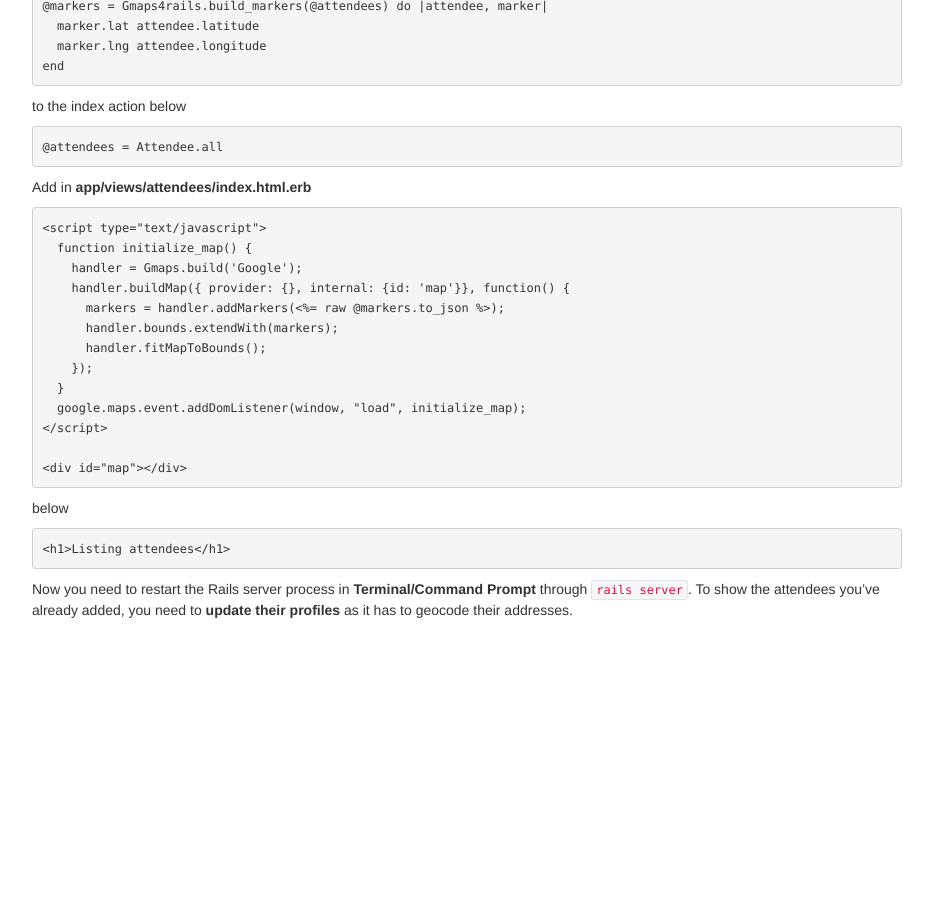
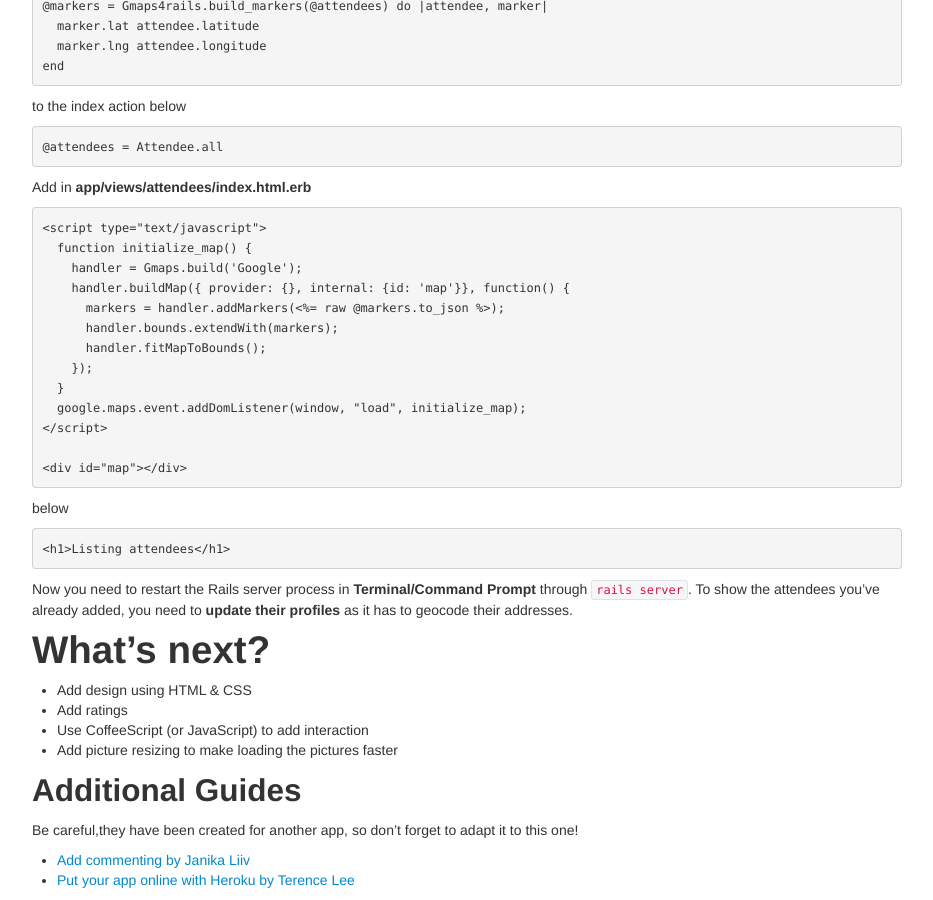
Before and after one commit to codecurious-bln/basic-curriculum, a Jekyll site: the page built from attendee_tutorial.md, in a window 1280 px wide and 900 px high, scrolled down 6134 px. Shown: the whole window, without its empty margins (323-1256 px from the left). Built offline with Jekyll 4.4.1, drawn with Linux system fonts in a browser that asks for light colours; before the commit the page ends 6764 px from its top, so only the background shows below that.

Commit message:
Add whats next section

```diff
--- a/attendee_tutorial.md
+++ b/attendee_tutorial.md
@@ -249,3 +249,16 @@ below
 
 Now you need to restart the Rails server process in **Terminal/Command Prompt** through `rails server`.
 To show the attendees you've already added, you need to **update their profiles** as it has to geocode their addresses.
+
+# What's next?
+
+- Add design using HTML &amp; CSS
+- Add ratings
+- Use CoffeeScript (or JavaScript) to add interaction
+- Add picture resizing to make loading the pictures faster
+
+## Additional Guides
+Be careful,they have been created for another app, so don't forget to adapt it to this one!
+
+* [Add commenting by Janika Liiv](http://guides.railsgirls.com/commenting/)
+* [Put your app online with Heroku by Terence Lee](http://guides.railsgirls.com/heroku/)
```
